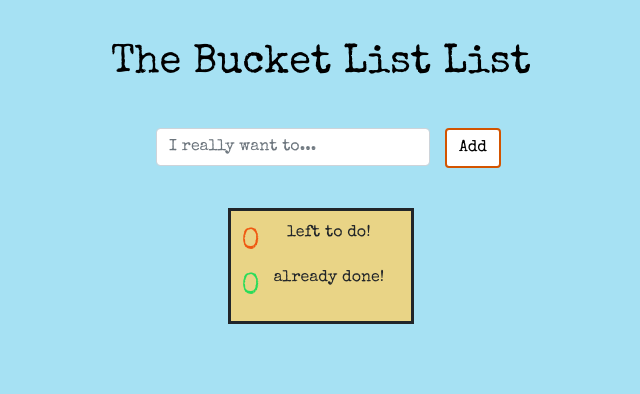
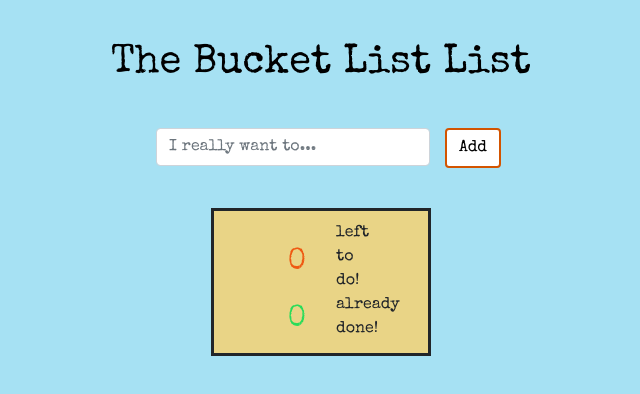
Before and after one commit to emmastockton/bucketlist-app-frontend, a React app: page / in a window 1280 px wide. Shown: the top 394 px of the page, without its empty margins (319-959 px from the left). Built offline with nearby package versions, Linux system fonts and the light colour scheme.

Commit message:
Some styling changes to TaskCounter

```diff
--- a/src/components/TaskCounter.js
+++ b/src/components/TaskCounter.js
@@ -6,26 +6,26 @@ class TaskCounter extends React.Component {
 
         return (
                 <div
-                    className="containter align-middle"
+                    className="container"
                     style={styles.taskCounter}
                 >
-                <div className="row">
-                <div className="col-2" style={styles.amountToDo} >
+                <div className="row justify-content-md-center">
+                <div className="col-3 text-right" style={styles.amountToDo}>
                     {
                         this.props.tasks.length
                     }
                 </div>
-                    <div className="col-9">
+                    <div className="col-3 text-left">
                         left to do!
                     </div>
                 </div>
-                <div className="row">
-                <div className="col-2" style={styles.amountDone}>
+                <div className="row justify-content-md-center">
+                <div className="col-3 text-right" style={styles.amountDone}>
                     {
                         this.props.doneTasks.length
                     }
                 </div>
-                    <div className="col-9">
+                    <div className="col-3 text-left">
                         already done!
                     </div>
                 </div>
@@ -37,6 +37,9 @@ class TaskCounter extends React.Component {
 
 const styles = {
     taskCounter : {
+        width: "220px",
+        padding: "25px",
+        margin: "25px",
         border: "solid",
         margin: "auto",
         marginTop: "20px",
@@ -46,11 +49,13 @@ const styles = {
     },
     amountToDo : {
         fontSize: "30px",
-        color: "#ef5811"
+        color: "#ef5811",
+        marginTop: "20px"
     },
     amountDone: {
         fontSize: "30px",
-        color: "#28dc59"
+        color: "#28dc59",
+        marginTop: "5px"
     }
 };
 
```
